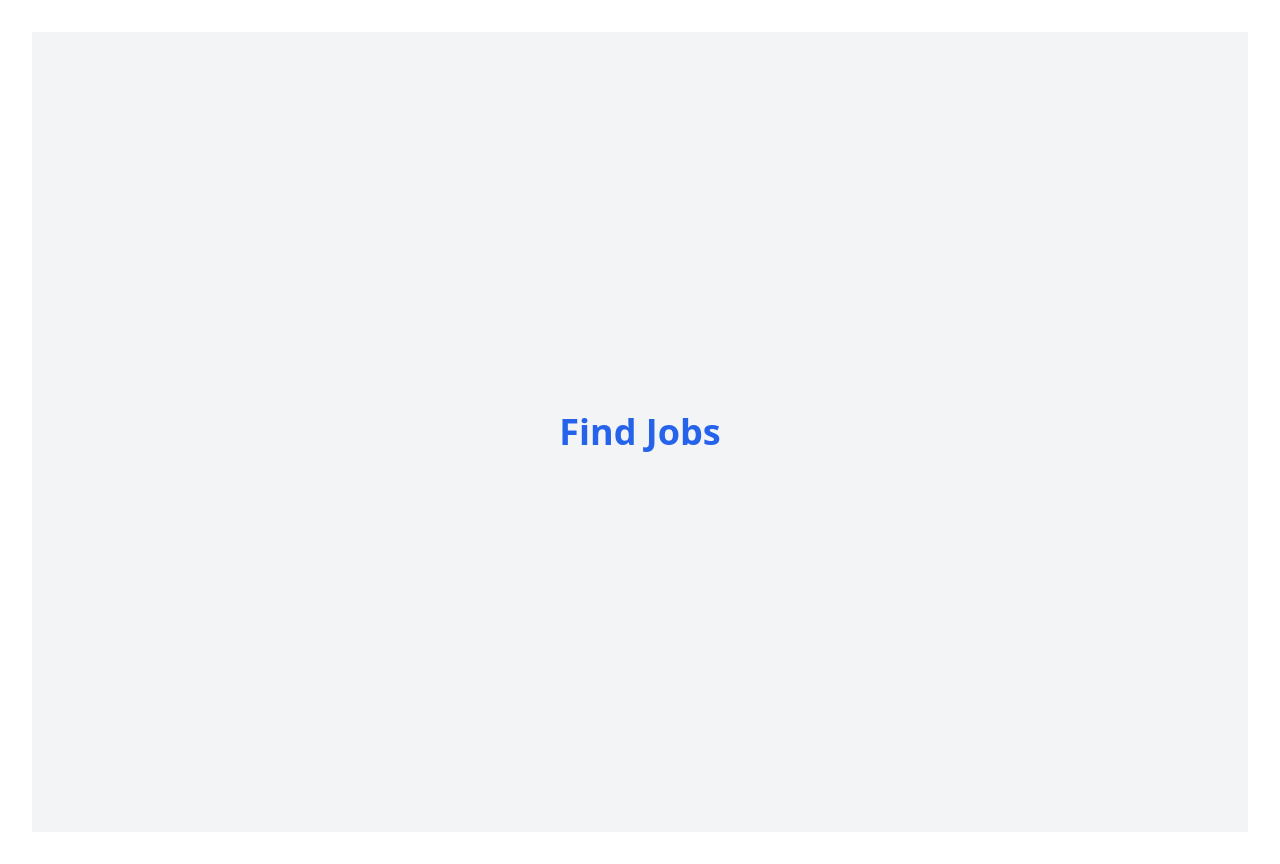
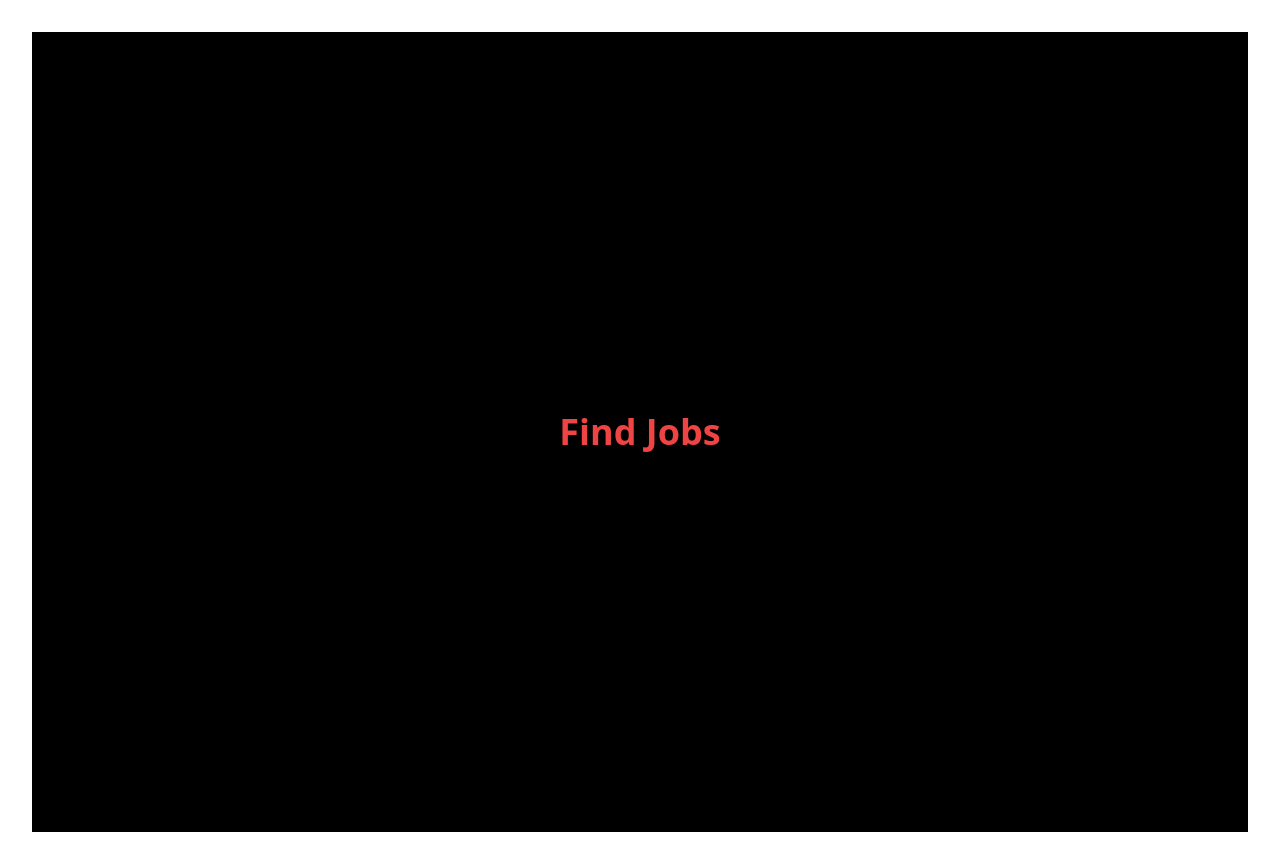
Before and after one commit to SI-FUAD/find-jobs-frontend, a React (Vite) app: page / in a window 1280 px wide. Built offline with nearby package versions, Linux system fonts and the light colour scheme.

Commit message:
Update Home.jsx

```diff
--- a/src/components/home/Home.jsx
+++ b/src/components/home/Home.jsx
@@ -1,7 +1,7 @@
 function Home() {
   return (
-    <div className="min-h-screen bg-gray-100 flex items-center justify-center">
-      <h1 className="text-4xl font-bold text-blue-600">
+    <div className="min-h-screen bg-black flex items-center justify-center">
+      <h1 className="text-4xl font-bold text-red-500">
         Find Jobs
       </h1>
     </div>
```
